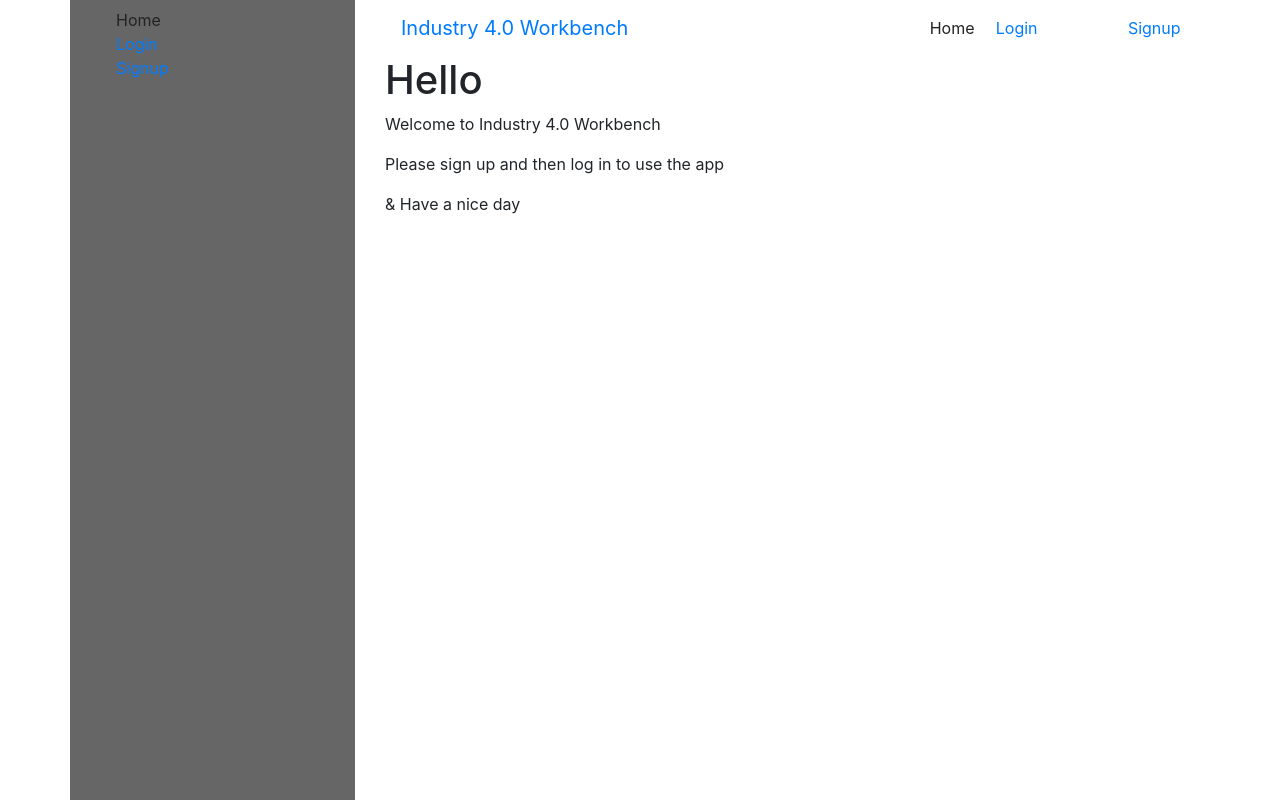
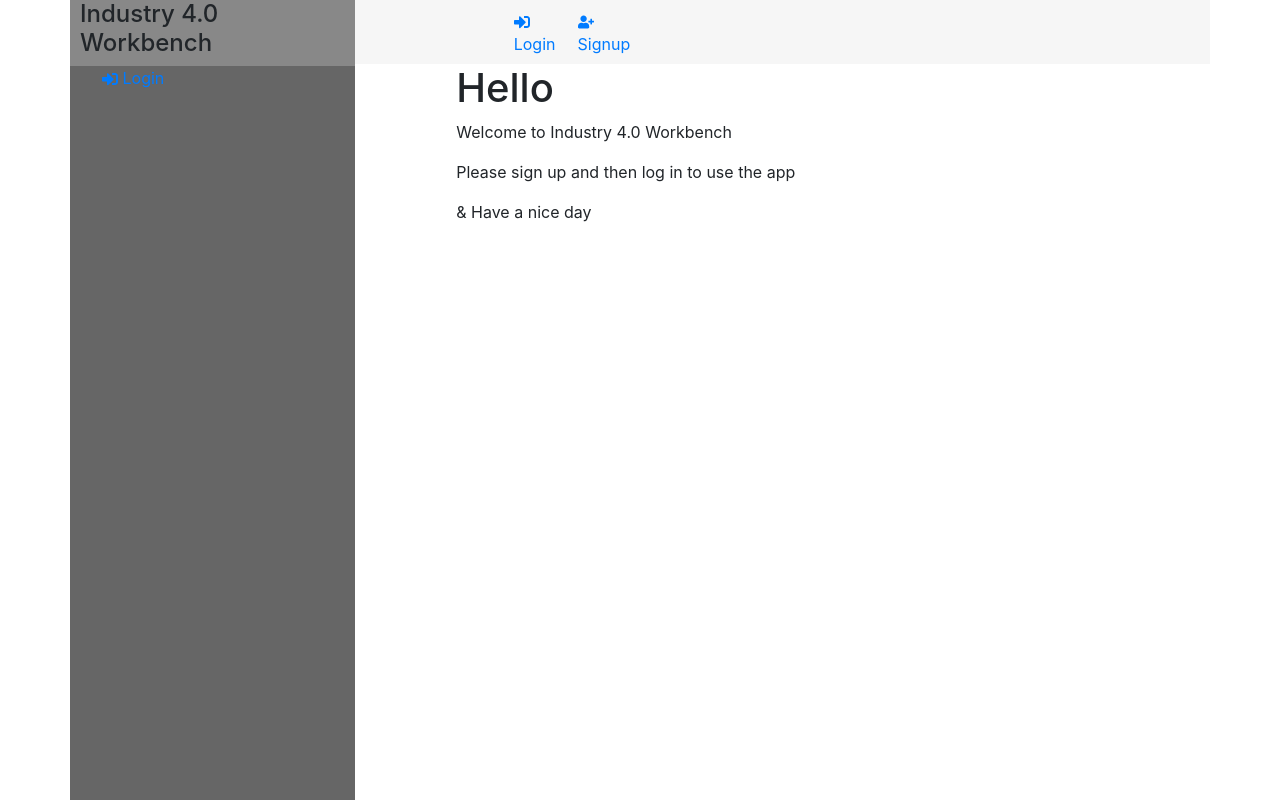
Before and after one commit to danielpvk/Industry4_0_login, a React (Create React App) app in the folder client/: page / in a window 1280 px wide. Built offline with nearby package versions, Linux system fonts and the light colour scheme; no server answers.

Commit message:
sidebar and navbar ready

```diff
--- a/client/package.json
+++ b/client/package.json
@@ -9,6 +9,7 @@
     "react": "^16.7.0",
     "react-dom": "^16.7.0",
     "react-google-charts": "^3.0.10",
+    "react-icons": "^3.3.0",
     "react-router-dom": "^4.3.1",
     "react-scripts": "2.1.3",
     "reactstrap": "^7.1.0"
--- a/client/src/App.js
+++ b/client/src/App.js
@@ -57,18 +57,20 @@ class App extends Component {
     return (
       <Container>
         <Row>
-          <Col md="3" style={{ backgroundColor: "#666666", height: "100vh" }}>
+          <Col md="3" style={{backgroundColor: '#666666', height:"100vh" }}>
             <SidebarComp
               isLoggedIn={this.state.inSession}
               loggedUserName={this.state.loggedUserName}
             />
           </Col>
-          <Col md="9" style={{ backgroundColor: "#ffffff" }}>
+          <Col md="9"style={{backgroundColor: '#ffffff'}}>
+            <Row style={{backgroundColor:'#f6f6f6',marginBottom:"2px solid red"}}>
             <NavbarComp
               isLoggedIn={this.state.inSession}
               loggedUserName={this.state.loggedUserName}
             />
-
+            </Row>
+            <Row>
             <Switch>
               <Route
                 path={"/login/"}
@@ -85,7 +87,10 @@ class App extends Component {
               />
               <Route path={"/signup"} component={SignupComp} />
             </Switch>
-
+            </Row>
+            <Row>
+                 <Col md="1"></Col>
+                <Col md="10">
             {this.state.inSession ? (
               <Switch>
                 <Route path={"/addProcess"} render={() => <AddProcess />} />
@@ -96,6 +101,9 @@ class App extends Component {
             ) : (
               <Route path={"/"} exact render={() => <HomeComp />} />
             )}
+            </Col>
+                <Col md="1"></Col>
+              </Row>
           </Col>
         </Row>
       </Container>
--- a/client/src/components/navComp.js
+++ b/client/src/components/navComp.js
@@ -1,9 +1,9 @@
 import React from 'react';
 import { NavLink, NavItem} from 'react-router-dom';
-import { Media,Container, Row, Col } from 'reactstrap';
+import { Media, Container, Row, Col, Navbar } from 'reactstrap';
+import { FaUser, FaSignOutAlt, FaInfinity, FaSignInAlt, FaUserPlus } from 'react-icons/fa';
 
-
-export default class Navbar extends React.Component {
+export default class NavbarComp extends React.Component {
   constructor(props){
     super(props);
     this.state = {
@@ -12,29 +12,27 @@ export default class Navbar extends React.Component {
   }
 render(){
   return(
-    <nav className="navbar navbar-inverse" >
+    <Navbar style={{alignItems:"right"}}>
 
               <Col md="3">
-                    <a className="navbar-brand" href="/">Industry 4.0 Workbench</a>
 
               </Col>
-              <Col md="5 //#endregion">
+              <Col md="3">
+                  {this.props.isLoggedIn && <NavLink to={"/"} activeStyle={{ color: "#222" }}><FaInfinity/> Home </NavLink> }
               </Col>
-              <Col md="1">
-                 <NavLink to={"/"} activeStyle={{ color: "#222" }}> Home </NavLink>
+              <Col md="3">
+            {/*   <img src={'/assets/icons/login.jpg'} imageWrapper={{height: 20, width: 20}}/> */}
+                {!this.props.isLoggedIn &&  <NavLink to={"/login"} activeStyle={{ color: "#222" }}><FaSignInAlt/> Login </NavLink> }
+                {this.props.isLoggedIn &&  <a><FaUser/> {this.props.loggedUserName} </a>  }
+
               </Col>
-              <Col md="2">
-            {/*   <img src={'/assets/icons/login.jpg'} imageWrapper={{height: 20, width: 20}}/> */}
-                {!this.props.isLoggedIn &&  <NavLink to={"/login"} activeStyle={{ color: "#222" }}> Login </NavLink> }
-              </Col>
-              <Col md="1">
+              <Col md="3">
 
-                {!this.props.isLoggedIn && <NavLink to={"/signup"} activeStyle={{ color: "#222" }}> Signup </NavLink> }
-                {this.props.isLoggedIn &&  <NavLink to={"/logout"} activeStyle={{ color: "#222" }}> Logout </NavLink> }
-                {this.props.isLoggedIn &&  <a>USER {this.props.loggedUserName} </a>  }
-              </Col>
+                {!this.props.isLoggedIn && <NavLink to={"/signup"} activeStyle={{ color: "#222" }}> <FaUserPlus/> Signup </NavLink> }
+                {this.props.isLoggedIn &&  <NavLink to={"/logout"} activeStyle={{ color: "#222" }}> <FaSignOutAlt/> Logout </NavLink> }
+                </Col>
 
-    </nav>
+    </Navbar>
 )}
 
 
--- a/client/src/components/processSidebar.jsx
+++ b/client/src/components/processSidebar.jsx
@@ -3,6 +3,7 @@ import { NavLink, Route, Link } from "react-router-dom";
 import { Media, Container, Row, Col } from "reactstrap";
 import View from "./view";
 import axios from "axios";
+import { FaIndustry, FaCalendarPlus, FaSpinner, FaAtom, FaCoins } from 'react-icons/fa';
 const apiEndpoint =
   "http://ec2-3-83-99-249.compute-1.amazonaws.com/api/process/";
 
@@ -46,7 +47,7 @@ export default class ProcessSidebar extends React.Component {
             className="btn btn-dark btn-lg"
             span="glyphicon glyphicon-tasks"
           >
-            Processes
+            <h6><FaCoins />     Processes  </h6>
           </NavLink>
         </Row>
         <Row>
@@ -61,7 +62,7 @@ export default class ProcessSidebar extends React.Component {
                     to={`/view/${p.IdDevice1}`}
                     className="btn btn-primary btn-sm"
                   >
-                    {p.Process_name}
+                    <FaAtom />  {p.Process_name}
                    </Link>
                   </td>
                 </tr>
@@ -75,7 +76,7 @@ export default class ProcessSidebar extends React.Component {
             style={{ marginLeft: 0, marginTop: 10 }}
             className="btn btn-dark btn-lg"
           >
-            Add Process
+            <h6><FaCalendarPlus/>  Add Process</h6>
           </NavLink>
         </Row>
       </div>
--- a/client/src/components/sideBar.js
+++ b/client/src/components/sideBar.js
@@ -1,7 +1,8 @@
 import React from 'react';
 import { NavLink, NavItem} from 'react-router-dom';
 import ProcessSidebarComp from './processSidebar';
-
+import { Media,Container, Row, Col } from 'reactstrap';
+import { FaUser, FaSignOutAlt, FaInfinity, FaSignInAlt, FaUserPlus } from 'react-icons/fa';
 
 export default class Sidebar extends React.Component {
   constructor(props){
@@ -12,58 +13,43 @@ export default class Sidebar extends React.Component {
   }
 render(){
   return(
-    <nav className="navbar navbar-inverse" >
-        <div className="container-fluid">
+    <Container style={{paddingLeft:"0px", paddingRight:"0px"}}>
+    <Row style={{backgroundColor:"#888888", paddingLeft:"10px"}}>
+     <h4>Industry 4.0 <br></br>Workbench</h4>
+     </Row>
+     <Row style={{paddingLeft:"2rem"}}>
             <ul className="nav navbar-nav ">
-                  <li> <NavLink to={"/"} activeStyle={{ color: "#222" }}> Home </NavLink> </li>
-  {this.props.isLoggedIn && <li> <ProcessSidebarComp isLoggedIn={this.state.inSession} loggedUserName={this.state.loggedUserName}/> </li> }
+                  {this.props.isLoggedIn && <li> <NavLink to={"/"} activeStyle={{ color: "#222" }}><FaInfinity/> Home </NavLink> </li> }
 
-                  {this.props.isLoggedIn && <li> <NavLink to={"/logout"} activeStyle={{ color: "#ccc" }}> Logout </NavLink> </li> }
-                  {!this.props.isLoggedIn && <li> <NavLink to={"/login"} activeStyle={{ color: "#ccc" }}> Login </NavLink> </li>}
-                  {!this.props.isLoggedIn && <li> <NavLink to={"/signup"} activeStyle={{ color: "#ccc" }}> Signup </NavLink> </li>
-                  }
+                  {this.props.isLoggedIn && <li> <ProcessSidebarComp isLoggedIn={this.state.inSession} loggedUserName={this.state.loggedUserName}/> </li> }
+
+                  {this.props.isLoggedIn && <li> <NavLink to={"/logout"} activeStyle={{ color: "#ccc" }}> <FaSignOutAlt/> Logout </NavLink> </li> }
+                  {!this.props.isLoggedIn && <li> <NavLink to={"/login"} activeStyle={{ color: "#ccc" }}> <FaSignInAlt/> Login </NavLink> </li>}
+
+
 
             </ul>
-
-        </div>
-    </nav>
+            </Row>
+    </Container>
 )}
 
 
 }
 
-/*
-render(){
-  return (
-    <div className='col-sm-10 col-sm-offset-1'>
-      <nav className='navbar navbar-default'>
-          <div className='container-fluid'>
-            <div className='navbar-header'>
-                <button type="button" className="navbar-toggle collapsed" data-toggle="collapse" data-target="#navbar-div" aria-expanded="false">
-                  <span className="sr-only">Toggle Nav</span>
-                  <span className="icon-bar"></span>
-                  <span className="icon-bar"></span>
-                  <span className="icon-bar"></span>
-                </button>
-                <NavLink to={"/"} className="navbar-brand">React App</NavLink>
-            </div>
-            <div className="collapse navbar-collapse" id="navbar-div">
-                <ul className="nav navbar-nav ">
-                  <li> <NavLink to={"/"} activeStyle={{ color: "#222" }}> Home </NavLink> </li>
-                  <li> <NavLink to={"/addProcess"} activeStyle={{ color: "#222" }}> Add Process </NavLink> </li>
 
-                  {this.props.isLoggedIn && <li> <NavLink to={"/logout"} activeStyle={{ color: "#222" }}> Logout </NavLink> </li> }
+{/* <nav className="navbar navbar-inverse" >
+<div className="container-fluid">
+    <ul className="nav navbar-nav ">
+          {this.props.isLoggedIn && <li> <NavLink to={"/"} activeStyle={{ color: "#222" }}><FaInfinity/> Home </NavLink> </li> }
 
-                  {!this.props.isLoggedIn && <li> <NavLink to={"/login"} activeStyle={{ color: "#222" }}> Login </NavLink> </li>}
-                  {!this.props.isLoggedIn && <li> <NavLink to={"/signup"} activeStyle={{ color: "#222" }}> Signup </NavLink> </li>
-                  }
-                </ul>
-                <ul className='nav navbar-nav navbar-right'>
-                  {this.props.isLoggedIn && <li> <a> {this.props.loggedUserName} </a> </li> }
-                </ul>
-            </div>
-          </div>
-      </nav>
-    </div>
-  );
-} */
+          {this.props.isLoggedIn && <li> <ProcessSidebarComp isLoggedIn={this.state.inSession} loggedUserName={this.state.loggedUserName}/> </li> }
+
+          {this.props.isLoggedIn && <li> <NavLink to={"/logout"} activeStyle={{ color: "#ccc" }}> <FaSignOutAlt/> Logout </NavLink> </li> }
+          {!this.props.isLoggedIn && <li> <NavLink to={"/login"} activeStyle={{ color: "#ccc" }}> <FaSignInAlt/> Login </NavLink> </li>}
+
+
+
+    </ul>
+
+</div>
+</nav> */}
```
Also changed, not shown: 1 other file (tests, documents, lock files or other folders).
